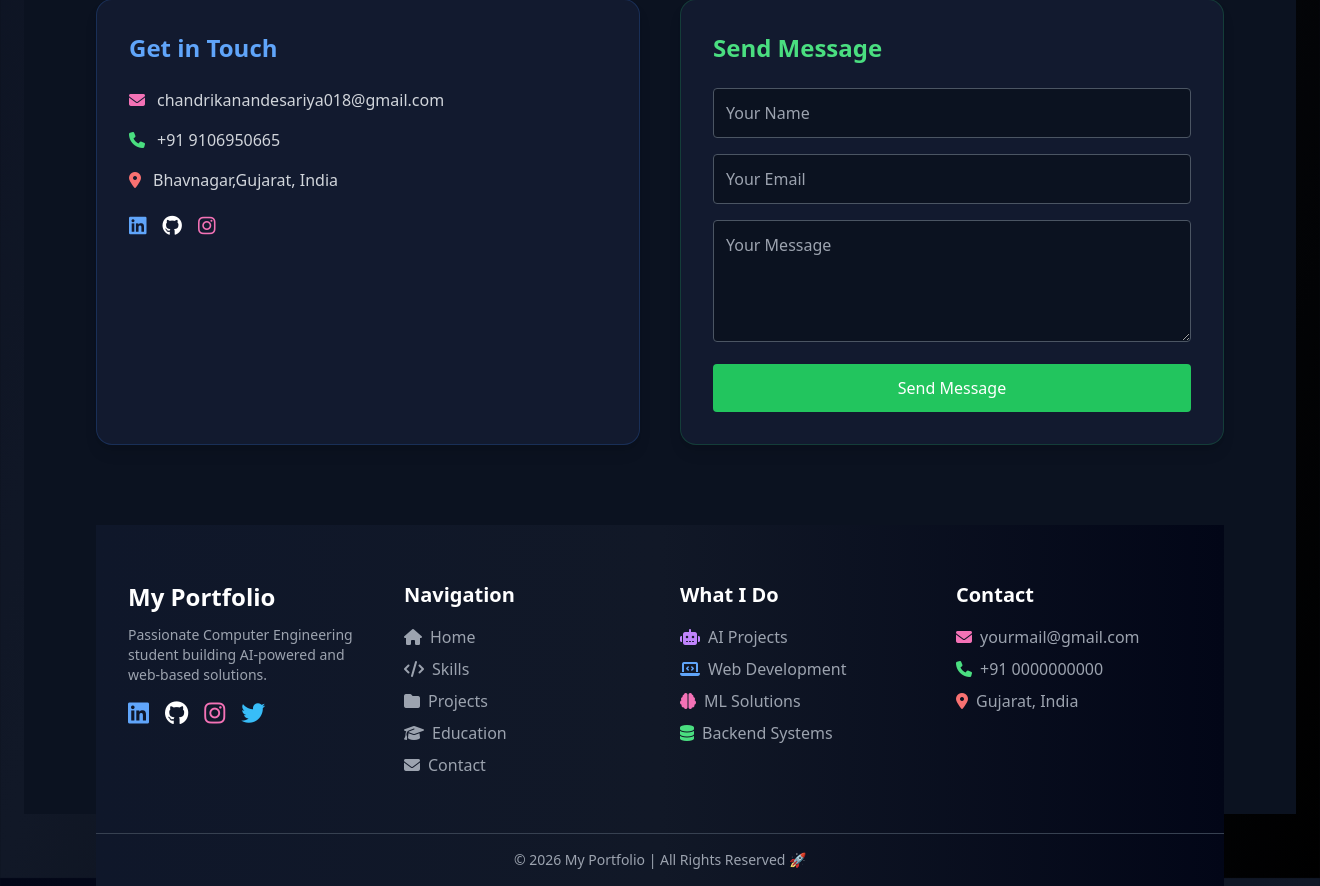
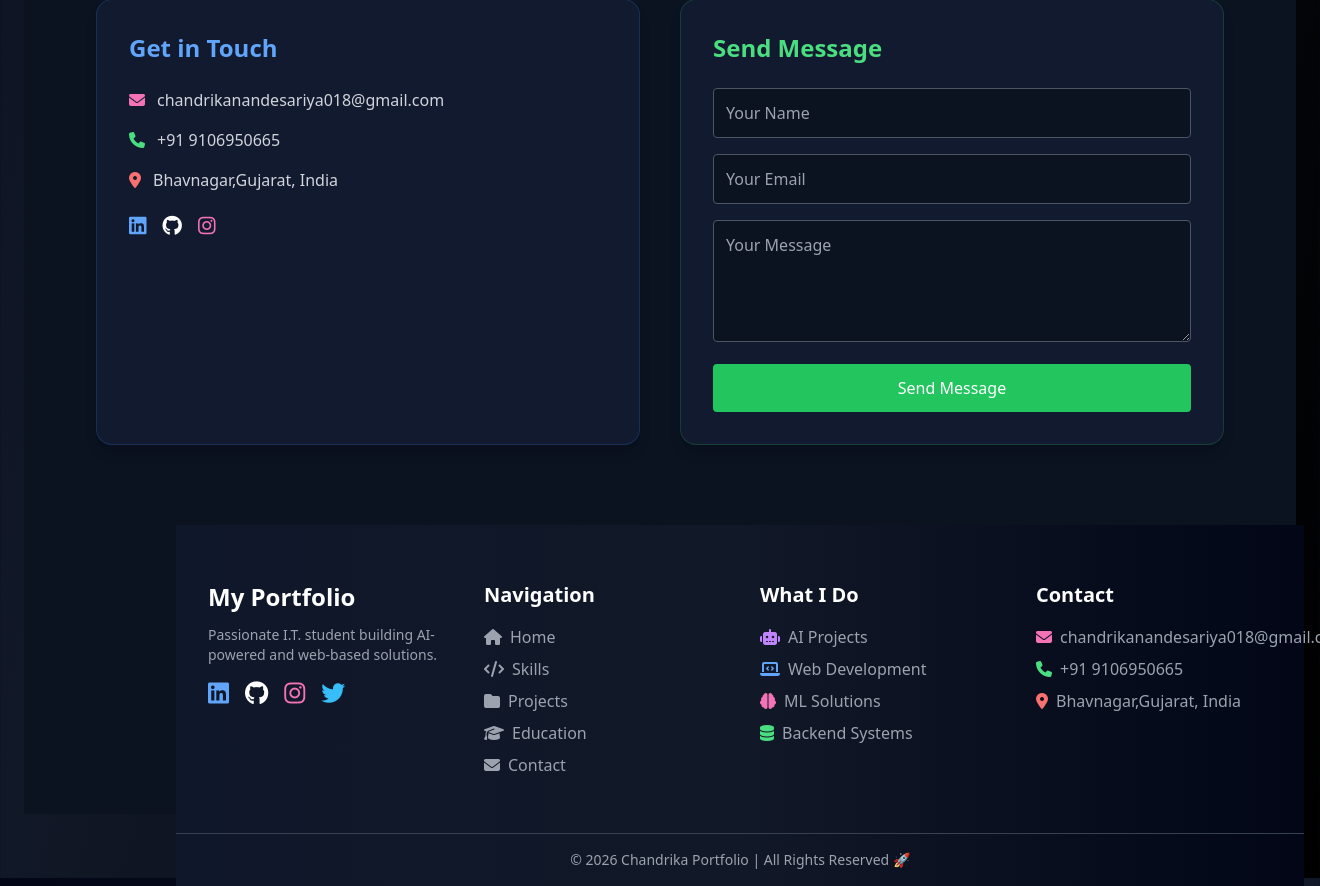
Before and after one commit to chandrika018/portfolio-django, a Django app: page / in a window 1320 px wide; the page is wider, and only the part inside the window is pictured. Shown: the part 3826-4712 px from the top of that part. Run offline with Django 5.2, Linux system fonts and the light colour scheme; some libraries are stand-ins or nearby versions.

Commit message:
update footer

```diff
--- a/templates/index.html
+++ b/templates/index.html
@@ -433,7 +433,7 @@
 
   </div>
 
-<footer class="w-full bg-gradient-to-r from-[#0f172a] via-[#111827] to-[#020617] text-gray-300 mt-[5rem] -mb-[264px]">
+<footer class="w-full bg-gradient-to-r from-[#0f172a] via-[#111827] to-[#020617] text-gray-300 mt-[5rem] -mb-[264px] mx-20">
 
     <div class="w-full px-8 py-14 grid sm:grid-cols-1 md:grid-cols-2 lg:grid-cols-4 gap-10">
 
@@ -441,7 +441,7 @@
         <div>
             <h2 class="text-2xl font-bold text-white mb-3">My Portfolio</h2>
             <p class="text-sm text-gray-400">
-                Passionate Computer Engineering student building AI-powered and web-based solutions.
+                Passionate I.T. student building AI-powered and web-based solutions.
             </p>
 
             <div class="flex gap-4 mt-4 text-2xl">
@@ -480,13 +480,13 @@
             <h2 class="text-xl font-semibold text-white mb-4">Contact</h2>
             <ul class="space-y-2 text-gray-400">
                 <li class="flex gap-2 items-center">
-                    <i class="fas fa-envelope text-pink-400"></i> yourmail@gmail.com
+                    <i class="fas fa-envelope text-pink-400"></i> chandrikanandesariya018@gmail.com
                 </li>
                 <li class="flex gap-2 items-center">
-                    <i class="fas fa-phone text-green-400"></i> +91 0000000000
+                    <i class="fas fa-phone text-green-400"></i> +91 9106950665
                 </li>
                 <li class="flex gap-2 items-center">
-                    <i class="fas fa-map-marker-alt text-red-400"></i> Gujarat, India
+                    <i class="fas fa-map-marker-alt text-red-400"></i> Bhavnagar,Gujarat, India
                 </li>
             </ul>
         </div>
@@ -495,7 +495,7 @@
 
     <!-- Bottom -->
     <div class="w-full border-t border-gray-700 text-center py-4 text-sm text-gray-400">
-        © 2026 My Portfolio | All Rights Reserved 🚀
+        © 2026 Chandrika Portfolio | All Rights Reserved 🚀
     </div>
 
 </footer>
```
